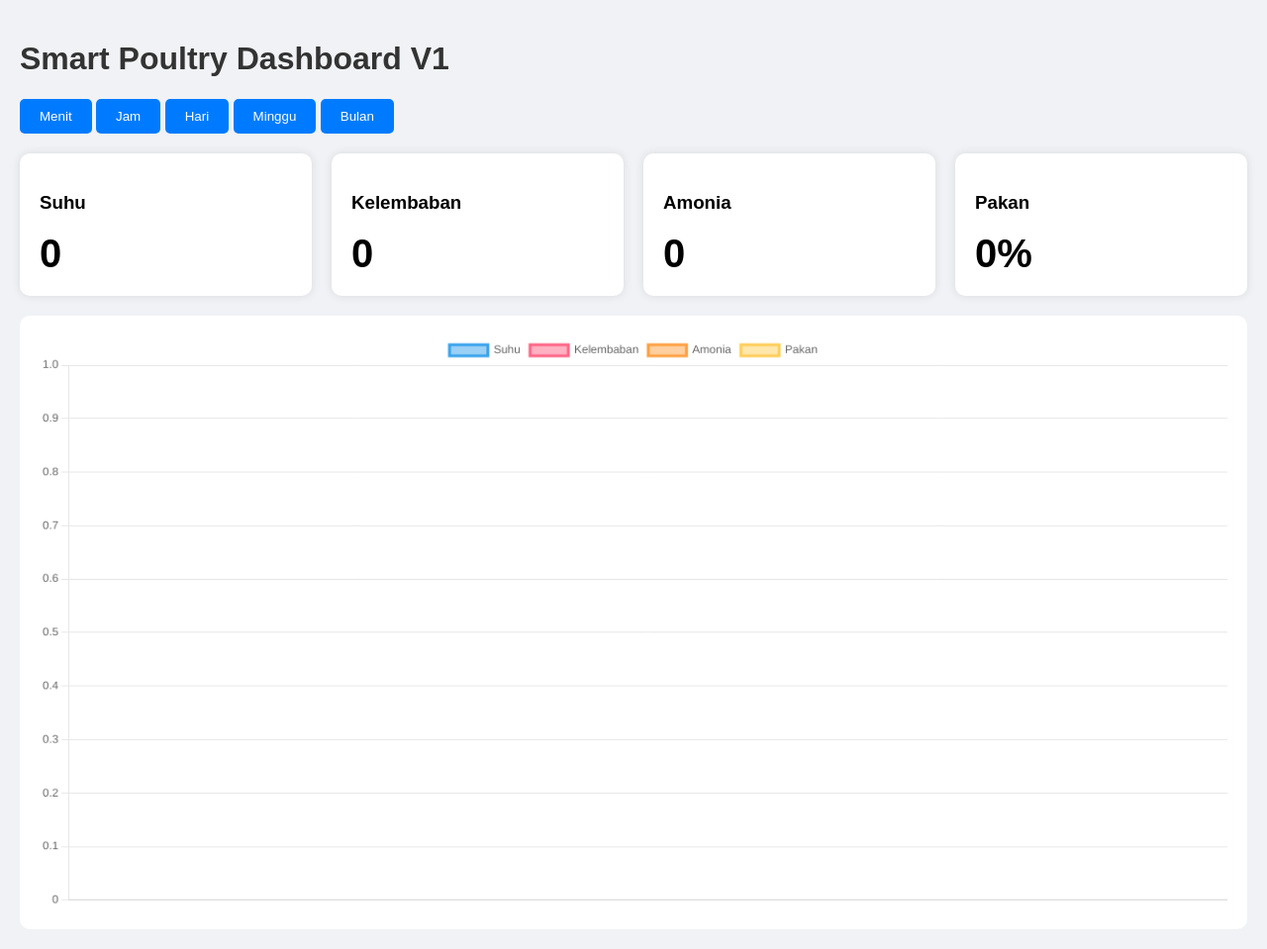
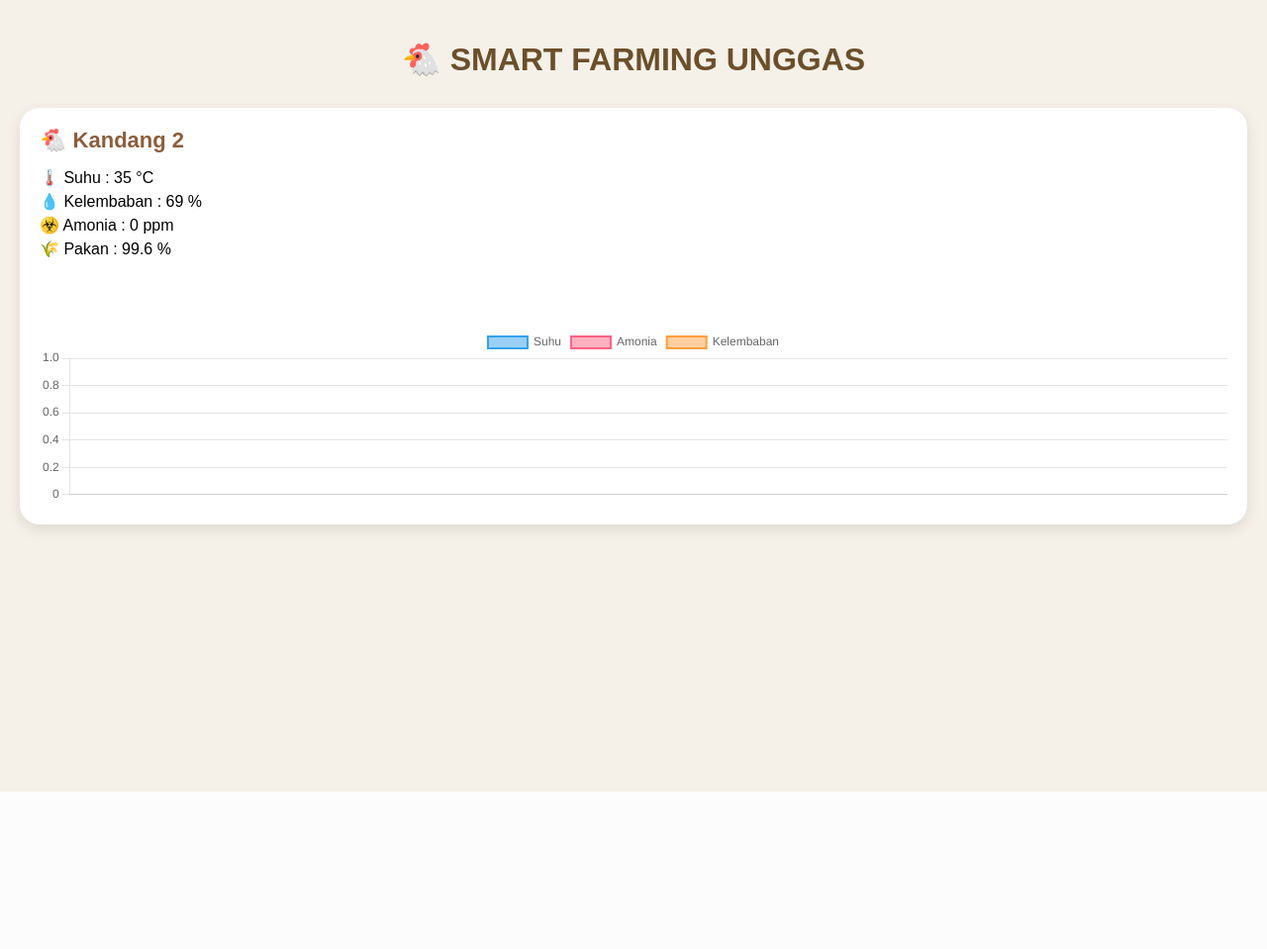
Before and after one commit to compunic/iot-mon-ling, a Flask app: page / in a window 1280 px wide. Shown: the whole page at 99% size. After the commit the page ends 800 px from the top, so only its background shows below. Run offline with Flask 3, Linux system fonts and the light colour scheme; data comes from the database, SQL or seed files in the repository; data that the repository does not hold is empty.

Commit message:
Update dashboard.html
Add Multiple Chart for Multiplr Device

```diff
--- a/templates/dashboard.html
+++ b/templates/dashboard.html
@@ -1,227 +1,291 @@
 <!DOCTYPE html>
-<html>
+<html lang="id">
+
 <head>
 
-    <title>Smart Poultry Dashboard</title>
+    <meta charset="UTF-8">
+
+    <title>Smart Farming Unggas</title>
 
     <script src="https://cdn.jsdelivr.net/npm/chart.js"></script>
-
-    <meta name="viewport" content="width=device-width, initial-scale=1">
 
     <style>
 
         body{
+
             margin:0;
             padding:20px;
+
+            background:#f5f1e8;
+
             font-family:Arial;
-            background:#f0f2f5;
+
         }
 
         h1{
-            color:#333;
+
+            text-align:center;
+
+            color:#6b4f2a;
+
         }
 
         .grid{
 
             display:grid;
-            grid-template-columns:repeat(auto-fit,minmax(200px,1fr));
+
+            grid-template-columns:
+            repeat(auto-fit,minmax(350px,1fr));
+
             gap:20px;
+
+            margin-top:30px;
+
         }
 
         .card{
 
             background:white;
+
+            border-radius:20px;
+
             padding:20px;
-            border-radius:10px;
-            box-shadow:0 0 10px rgba(0,0,0,0.1);
+
+            box-shadow:0 5px 15px rgba(0,0,0,0.1);
+
         }
 
-        .value{
-            font-size:40px;
+        .title{
+
+            font-size:22px;
+
             font-weight:bold;
+
+            color:#8b5e3c;
+
+            margin-bottom:15px;
+
+        }
+
+        .info{
+
+            margin:5px 0;
+
+            font-size:16px;
+
+        }
+
+        .status{
+
+            padding:8px 12px;
+
+            border-radius:10px;
+
+            color:white;
+
+            display:inline-block;
+
+            margin-top:10px;
+
+            font-weight:bold;
+
+        }
+
+        .AMAN{
+
+            background:green;
+
+        }
+
+        .WASPADA{
+
+            background:orange;
+
+        }
+
+        .BAHAYA{
+
+            background:red;
+
         }
 
         canvas{
-            background:white;
+
             margin-top:20px;
-            border-radius:10px;
-            padding:20px;
-        }
 
-        button{
+            max-height:180px;
 
-            padding:10px 20px;
-            border:none;
-            background:#007bff;
-            color:white;
-            border-radius:5px;
-            cursor:pointer;
         }
 
     </style>
 
 </head>
+
 <body>
 
-<h1>Smart Poultry Dashboard V1</h1>
+    <h1>
+        🐔 SMART FARMING UNGGAS
+    </h1>
 
-<div style="margin-bottom:20px;">
-
-    <button onclick="loadData('minute')">Menit</button>
-
-    <button onclick="loadData('hour')">Jam</button>
-
-    <button onclick="loadData('day')">Hari</button>
-
-    <button onclick="loadData('week')">Minggu</button>
-
-    <button onclick="loadData('month')">Bulan</button>
-
-</div>
-
-<div class="grid">
-
-    <div class="card">
-        <h3>Suhu</h3>
-        <div class="value" id="suhu">0</div>
-    </div>
-
-    <div class="card">
-        <h3>Kelembaban</h3>
-        <div class="value" id="hum">0</div>
-    </div>
-
-    <div class="card">
-        <h3>Amonia</h3>
-        <div class="value" id="amonia">0</div>
-    </div>
-
-    <div class="card">
-        <h3>Pakan</h3>
-        <div class="value" id="feed">0%</div>
-    </div>
-
-</div>
-
-<canvas id="chart"></canvas>
+    <div class="grid" id="grid"></div>
 
 <script>
 
-let chart;
+async function loadDashboard(){
 
-async function latestData(){
+    const response =
+    await fetch('/api/latest-all')
 
-    let res = await fetch('/api/latest');
+    const devices =
+    await response.json()
 
-    let data = await res.json();
+    const grid =
+    document.getElementById('grid')
 
-    document.getElementById('suhu').innerHTML =
-        data.suhu || 0;
+    grid.innerHTML = ""
 
-    document.getElementById('hum').innerHTML =
-        data.kelembaban || 0;
+    for(const d of devices){
 
-    document.getElementById('amonia').innerHTML =
-        data.amonia || 0;
+        const card =
+        document.createElement('div')
 
-    document.getElementById('feed').innerHTML =
-        (data.kapasitas_pakan || 0) + '%';
+        card.className = "card"
+
+        card.innerHTML = `
+
+            <div class="title">
+                🐔 ${d.nama_esp}
+            </div>
+
+            <div class="info">
+                🌡️ Suhu : ${d.suhu} °C
+            </div>
+
+            <div class="info">
+                💧 Kelembaban : ${d.kelembaban} %
+            </div>
+
+            <div class="info">
+                ☣️ Amonia : ${d.amonia} ppm
+            </div>
+
+            <div class="info">
+                🌾 Pakan : ${d.kapasitas_pakan} %
+            </div>
+
+            <div class="status ${d.status}">
+                ${d.status}
+            </div>
+
+            <canvas id="chart-${d.nama_esp}"></canvas>
+
+        `
+
+        grid.appendChild(card)
+
+        loadChart(d.nama_esp)
+
+    }
+
 }
 
-async function loadData(filter='hour'){
+async function loadChart(device){
 
-    let res = await fetch(
-        '/api/history?filter=' + filter
-    );
+    const response =
+    await fetch(
+        `/api/history?device=${device}&filter=hour`
+    )
 
-    let data = await res.json();
+    const data =
+    await response.json()
 
-    let labels = [];
+    const labels =
+    data.map(x => x.created_at.slice(11,16))
 
-    let suhu = [];
+    const suhu =
+    data.map(x => x.suhu)
 
-    let hum = [];
+    const amonia =
+    data.map(x => x.amonia)
 
-    let amonia = [];
+    const kelembaban =
+    data.map(x => x.kelembaban)
 
-    let feed = [];
+    const ctx =
+    document.getElementById(
+        `chart-${device}`
+    )
 
-    data.forEach(row=>{
+    new Chart(ctx,{
 
-        labels.push(
-            new Date(
-                row.created_at
-            ).toLocaleTimeString()
-        );
+        type:'line',
 
-        suhu.push(row.suhu);
+        data:{
 
-        hum.push(row.kelembaban);
+            labels:labels,
 
-        amonia.push(row.amonia);
+            datasets:[
 
-        feed.push(row.kapasitas_pakan);
-    });
+                {
 
-    if(chart){
-        chart.destroy();
-    }
+                    label:'Suhu',
 
-    chart = new Chart(
-        document.getElementById('chart'),
-        {
+                    data:suhu,
 
-            type:'line',
+                    borderWidth:2
 
-            data:{
+                },
 
-                labels:labels,
+                {
 
-                datasets:[
+                    label:'Amonia',
 
-                    {
-                        label:'Suhu',
-                        data:suhu
-                    },
+                    data:amonia,
 
-                    {
-                        label:'Kelembaban',
-                        data:hum
-                    },
+                    borderWidth:2
 
-                    {
-                        label:'Amonia',
-                        data:amonia
-                    },
+                },
 
-                    {
-                        label:'Pakan',
-                        data:feed
-                    }
+                {
 
-                ]
+                    label:'Kelembaban',
+
+                    data:kelembaban,
+
+                    borderWidth:2
+
+                }
+
+            ]
+
+        },
+
+        options:{
+
+            responsive:true,
+
+            plugins:{
+
+                legend:{
+
+                    display:true
+
+                }
+
             }
+
         }
-    );
+
+    })
+
 }
 
-latestData();
+loadDashboard()
 
-loadData();
-
-setInterval(()=>{
-
-    latestData();
-
-    loadData();
-
-},3000);
-
-setInterval(()=>{
-
-    latestData();
-
-},3000);
+setInterval(
+    loadDashboard,
+    5000
+)
 
 </script>
 
```
